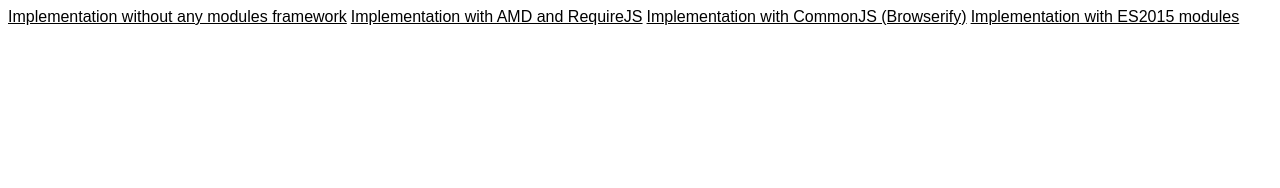
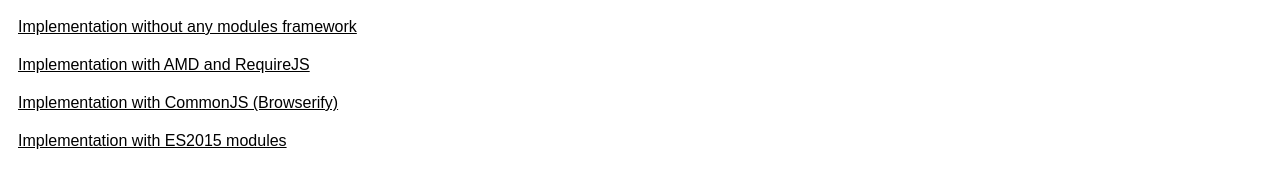
Before and after one commit to DarkXaHTeP/JsModules.Demo, a plain HTML site: page index.html in a window 1280 px wide. Drawn offline with Linux system fonts and the light colour scheme.

Commit message:
Enhanced styles

```diff
--- a/index.html
+++ b/index.html
@@ -8,6 +8,11 @@
             font-size: 16px;
             font-family: Arial;
             color: #000;
+            display: block;
+            padding: 10px;
+        }
+        a:hover {
+            color: #3c763d;
         }
     </style>
 </head>
```
